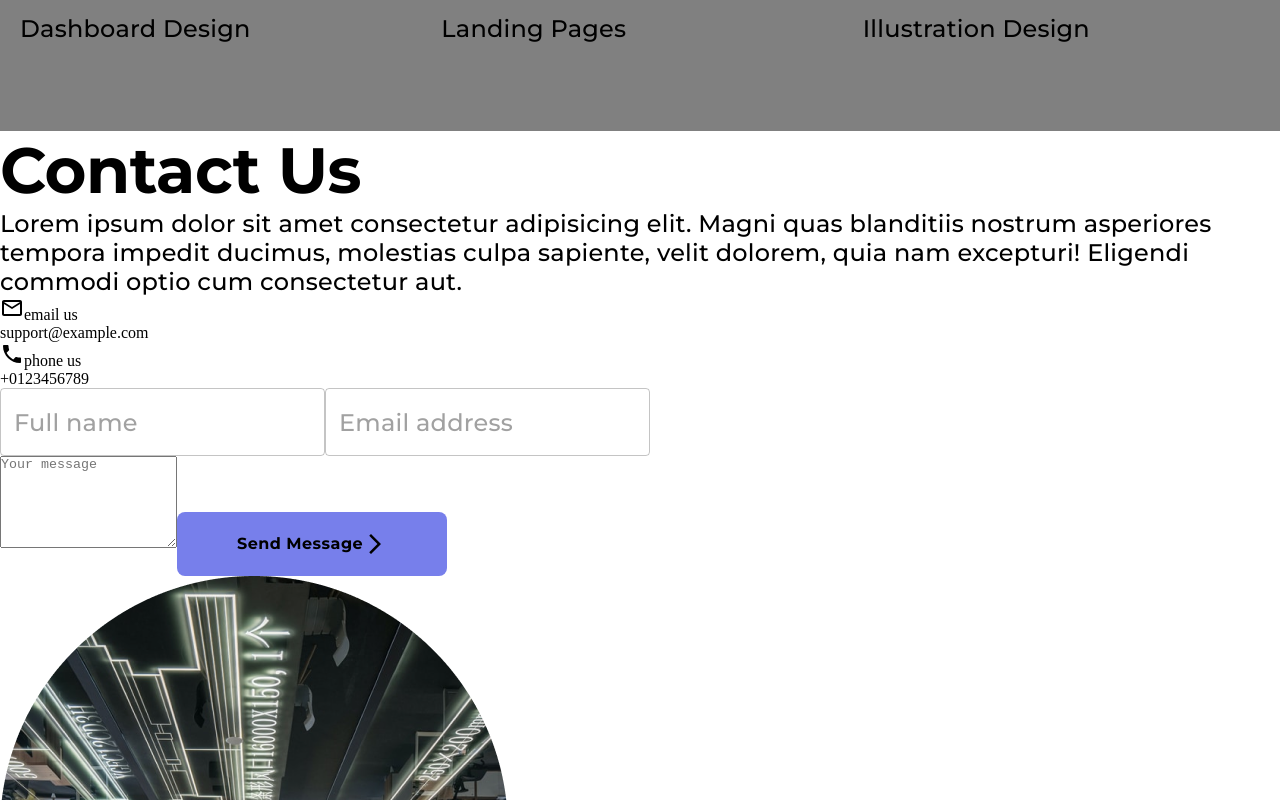
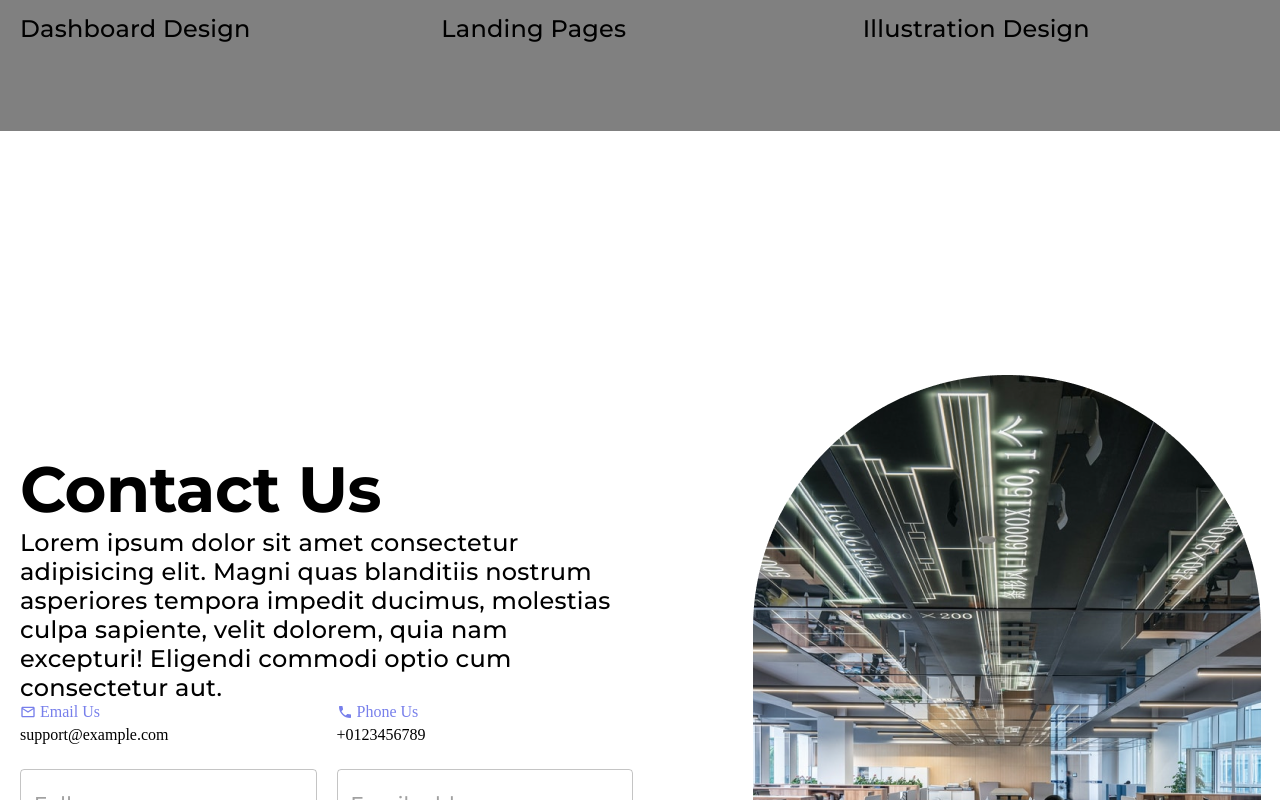
Before and after one commit to hal-alex/material-ui-projects, a React (Create React App) app in the folder project 1/: page / in a window 1280 px wide. Shown: the part 2780-3580 px from the top of the page. Built offline with nearby package versions, Linux system fonts and the light colour scheme.

Commit message:
styled contact us form

```diff
--- a/project 1/src/components/ContactUs.js
+++ b/project 1/src/components/ContactUs.js
@@ -7,7 +7,101 @@ import ArrowForwardIosIcon from "@mui/icons-material/ArrowForwardIos"
 import photo_send from "../img/photo_send_2.png"
 
 const ContactUs = () => {
-  const styles = {}
+  const styles = {
+    contactUs: (theme) => ({
+      padding: "44px 20px",
+      textAlign: "left",
+      [theme.breakpoints.up("lg")]: {
+        display: "flex",
+        justifyContent: "center",
+        padding: "200px 20px 190px",
+      },
+    }),
+    wrapper: (theme) => ({
+      [theme.breakpoints.up("lg")]: {
+        maxWidth: "1240px",
+        display: "flex",
+        alignItems: "center",
+        gap: "120px",
+      },
+    }),
+    info: (theme) => ({
+      [theme.breakpoints.up("md")]: {
+        display: "flex",
+        justifyContent: "center",
+        alignItems: "center",
+        gap: "20px",
+      },
+    }),
+    form: (theme) => ({
+      maxWidth: "613px",
+      [theme.breakpoints.up("sm")]: {
+        margin: "auto",
+      },
+    }),
+    imgInfo: {
+      width: "16px",
+      height: "16px",
+      mr: "4px",
+    },
+    titleInfo: (theme) => ({
+      color: `${theme.palette.slateBlue.main}`,
+      fontWeight: 500,
+      fontSize: "16px",
+      lineHeight: "20px",
+      textTransform: "capitalize",
+      display: "flex",
+      alignItems: "center",
+    }),
+    titleValue: {
+      color: "black",
+      fontWeight: 500,
+      fontSize: "16px",
+      lineHeight: "20px",
+      marginTop: "3px",
+    },
+    itemBlockInfo: {
+      marginBottom: "24px",
+      flex: 1,
+    },
+    input: (theme) => ({
+      display: "flex",
+      gap: "25px",
+      flexDirection: "column",
+      [theme.breakpoints.up("lg")]: {
+        display: "flex",
+        gap: "20px",
+        flexDirection: "row",
+        justifyContent: "center",
+        alignItems: "center",
+      },
+    }),
+    textField: {
+      width: "300px",
+      // border: "2px solid blue",
+      "& input::placeholder": {
+        fontSize: "20px",
+        lineHeight: "20px",
+      },
+    },
+    photo: {
+      width: "100%",
+      margin: "44px auto 0",
+      maxWidth: "508px",
+      display: "block",
+    },
+    TextareaAutosize: {
+      margin: "24px 0",
+      padding: "12px",
+      width: "100%",
+      fontSize: "20px",
+      lineHeight: "20px",
+      border: "0.5px solid blue",
+      borderRadius: "8px",
+      outline: "none",
+      boxSizing: "border-box",
+    },
+  }
 
   return (
     <Box sx={styles.contactUs}>
```
